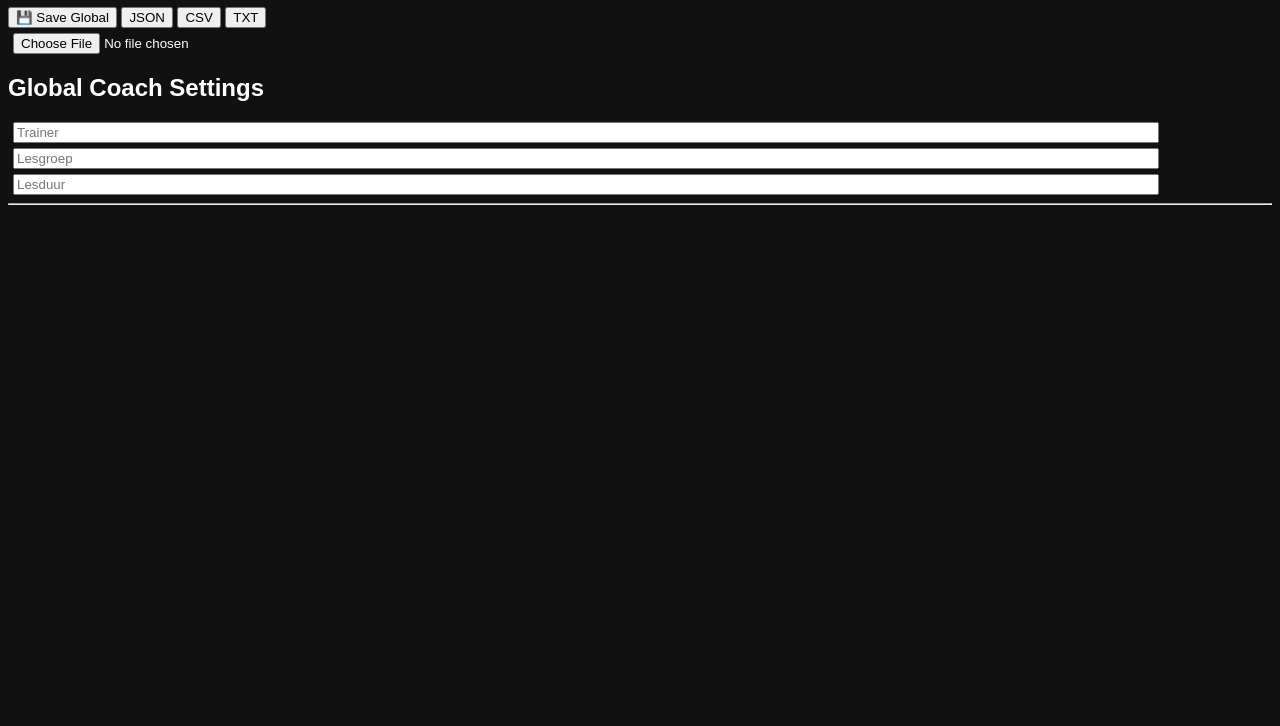
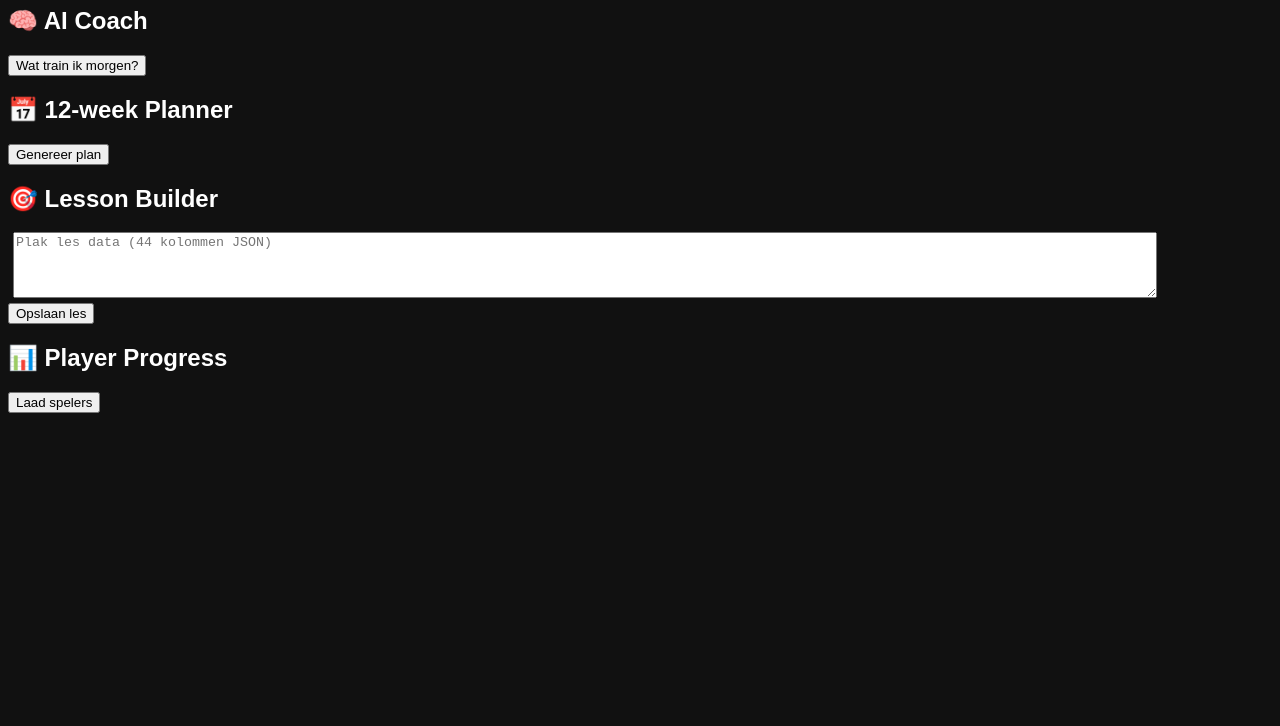
Before and after one commit to padelstijn/padel123, a plain HTML site: page index.html in a window 1280 px wide. Shown: the part 74-800 px from the top of the page. Drawn offline with Linux system fonts and the light colour scheme.

Commit message:
Update index.html

```diff
--- a/index.html
+++ b/index.html
@@ -2,35 +2,43 @@
 <html lang="nl">
 <head>
   <meta charset="UTF-8">
-  <title>Padel Coach v5</title>
+  <title>PADEL123 V8 AI COACH</title>
   <link rel="stylesheet" href="style.css">
 </head>
 <body>
 
-<h1>🎾 Padel Coach v5</h1>
+<header>
+  <h1>🎾 PADEL123 V8 AI COACH</h1>
+</header>
 
-<div id="topbar">
-  <button onclick="saveGlobal()">💾 Save Global</button>
-  <button onclick="exportJSON()">JSON</button>
-  <button onclick="exportCSV()">CSV</button>
-  <button onclick="exportTXT()">TXT</button>
-  <input type="file" onchange="importFile(event)">
-</div>
+<section class="grid">
 
-<div id="tabs"></div>
+  <div class="card">
+    <h2>🧠 AI Coach</h2>
+    <button onclick="whatTrainTomorrow()">Wat train ik morgen?</button>
+    <div id="aiOutput"></div>
+  </div>
 
-<div id="global">
-  <h2>Global Coach Settings</h2>
-  <input id="Trainer" placeholder="Trainer">
-  <input id="Lesgroep" placeholder="Lesgroep">
-  <input id="Lesduur" placeholder="Lesduur">
-</div>
+  <div class="card">
+    <h2>📅 12-week Planner</h2>
+    <button onclick="generatePlan()">Genereer plan</button>
+    <div id="planOutput"></div>
+  </div>
 
-<hr>
+  <div class="card">
+    <h2>🎯 Lesson Builder</h2>
+    <textarea id="lessonInput" placeholder="Plak les data (44 kolommen JSON)"></textarea>
+    <button onclick="saveLesson()">Opslaan les</button>
+  </div>
 
-<div id="form"></div>
+  <div class="card">
+    <h2>📊 Player Progress</h2>
+    <button onclick="loadPlayers()">Laad spelers</button>
+    <div id="playerOutput"></div>
+  </div>
 
-<script src="db.js"></script>
+</section>
+
 <script src="app.js"></script>
 
 </body>
```
